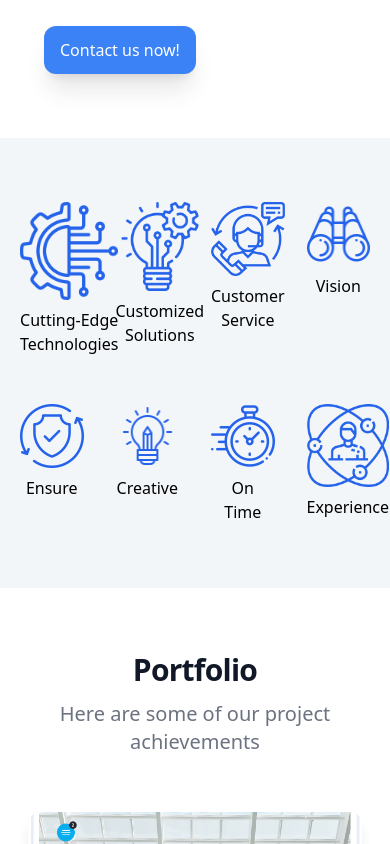
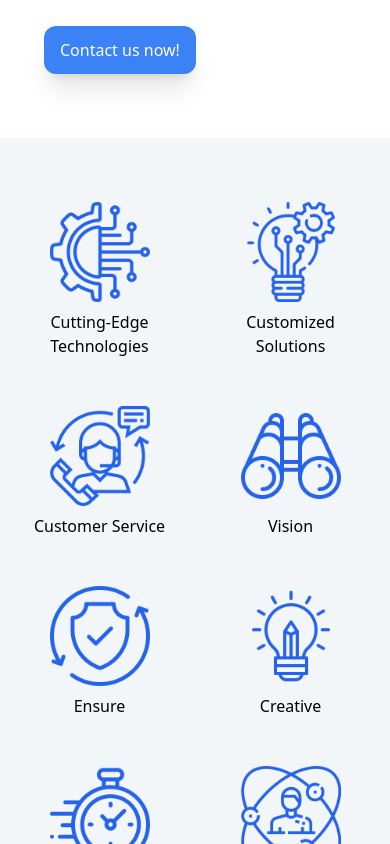
Before and after one commit to Nghi211100/website-with-chatGPT, a Next.js app: page / in a window 390 px wide. Shown: the part 3400-4244 px from the top of the page. Built offline with nearby package versions, Linux system fonts and the light colour scheme.

Commit message:
fix grid col

```diff
--- a/component/home/Specialize.tsx
+++ b/component/home/Specialize.tsx
@@ -14,7 +14,7 @@ export default function Specialize() {
     { title: t("specialize.s08"), href: "/images/user-experience.png" },
   ];
   return (
-    <div className="py-16 sm:px-8 px-5 mx-auto max-w-[1200px] grid grid-cols-4 gap-x-8 gap-y-12">
+    <div className="py-16 sm:px-8 px-5 mx-auto max-w-[1200px] grid grid-cols-2 md:grid-cols-4 gap-x-8 gap-y-12">
       {spec.map((item, index) => (
         <div className="mx-auto text-center" key={index}>
           <Image
```
